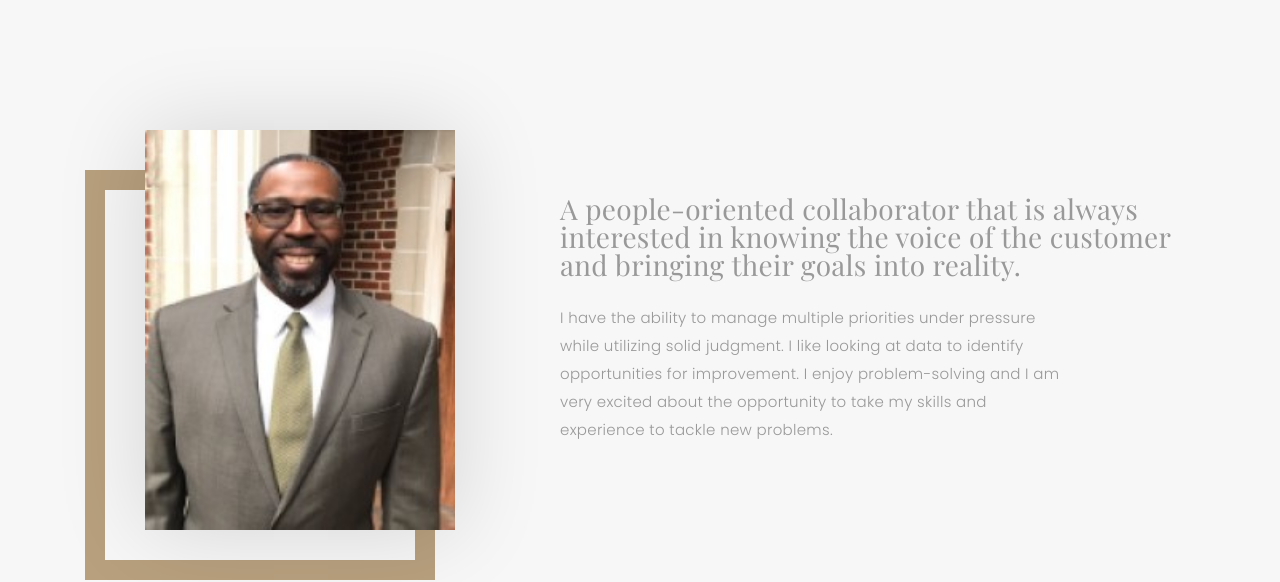
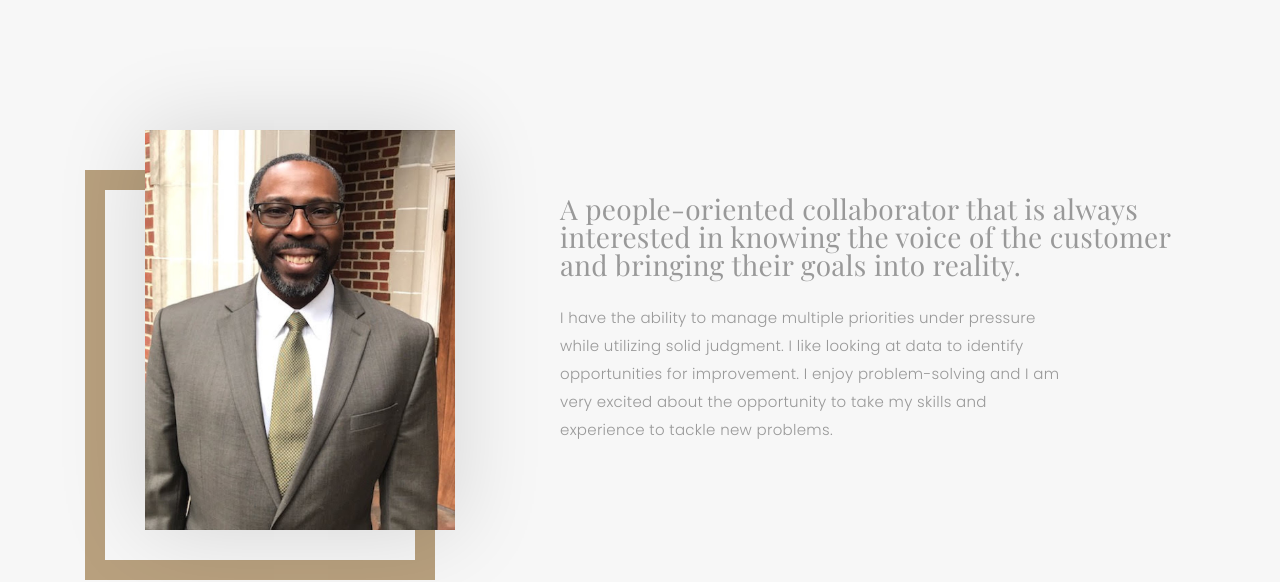
Before and after one commit to ArMc8234/Portfolio_four, a website: page public/index.html in a window 1280 px wide. Shown: the part 820-1402 px from the top of the page. Drawn offline with nearby package versions, Linux system fonts and the light colour scheme; files whose address does not match are found by name; a web font is replaced by a local one.

Commit message:
Edited size of about-img.

```diff
--- a/public/index.html
+++ b/public/index.html
@@ -98,7 +98,7 @@
         <div class="col-lg-4 ">
           <div class="div-img-bg">
             <div class="about-img">
-              <img src="images/Aaron_Bootcamp_GradSM.jpg" class="img-responsive" alt="me">
+              <img src="images/Aaron_Bootcamp_Grad_sm.jpg" class="img-responsive" alt="me">
             </div>
           </div>
         </div>
```
Also changed, not shown: public/images/Aaron_Bootcamp_Grad_sm.jpg (added).
